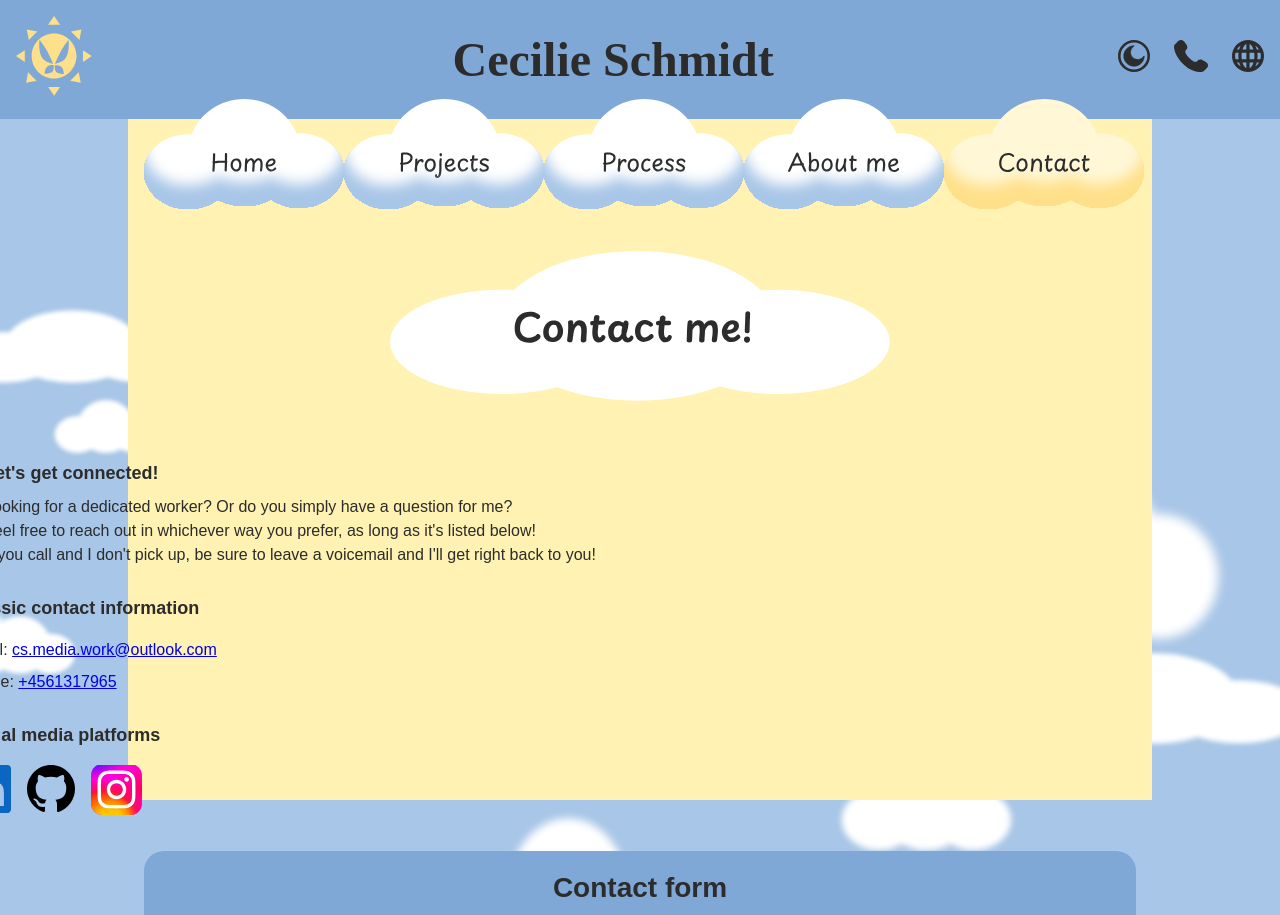
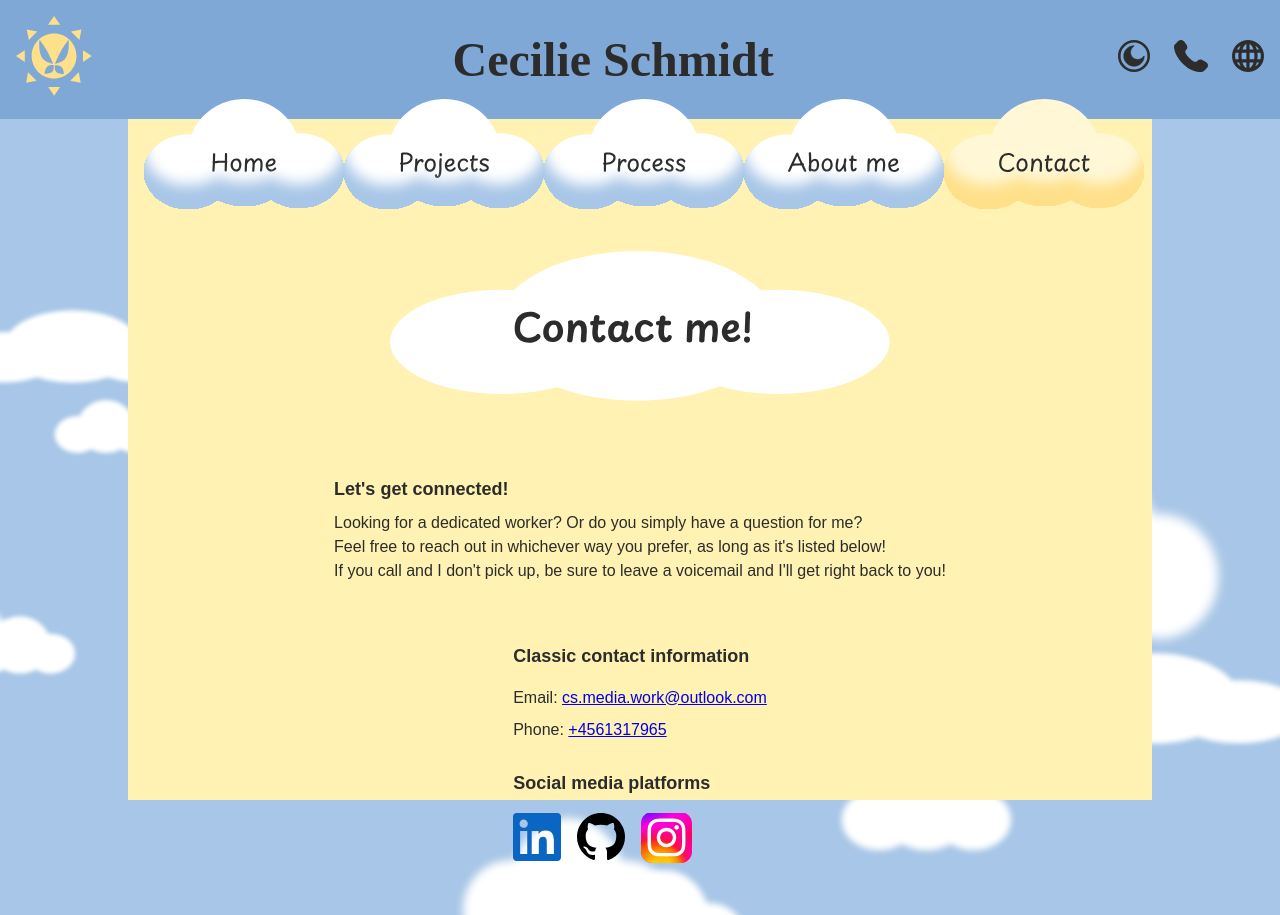
Before and after one commit to CilleMDU/CilleMDU.github.io, a React (Vite) app: page /contact in a window 1280 px wide. Shown: the top 915 px of the page. Built offline with nearby package versions, Linux system fonts and the light colour scheme; no server answers; a web font is replaced by a local one.

Commit message:
contact page

```diff
--- a/src/pages/ContactPage/ContactPage.module.css
+++ b/src/pages/ContactPage/ContactPage.module.css
@@ -24,14 +24,14 @@
     display: flex;
     flex-direction: column;
     text-align: left;
-    margin-left: -70rem;
+    margin: 1.6rem;
 }
 
 .contactInfoContainer {
     display: flex;
     flex-direction: column;
     text-align: left;
-    margin-left: -110rem;
+    margin: 1.6rem;
     gap: 2.8rem;
 }
 
```
